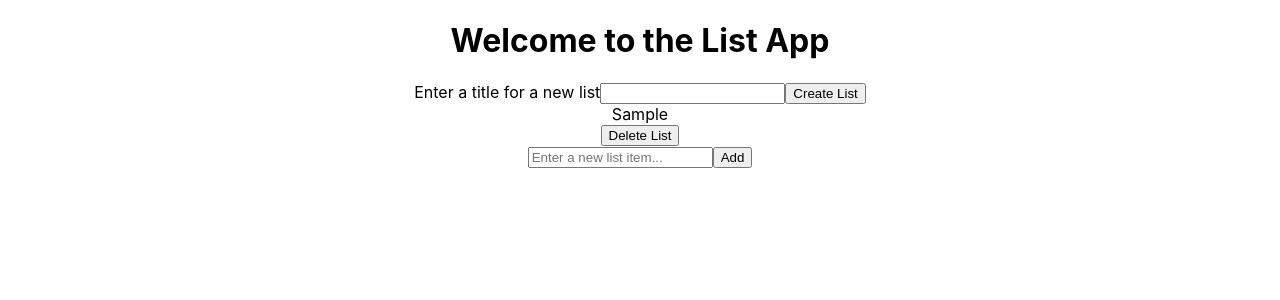
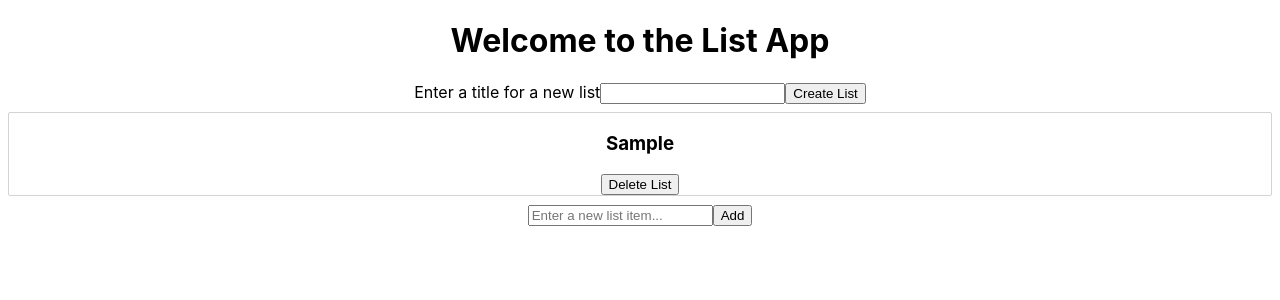
Before and after one commit to JohnZBurnett/ListApp, a React (Create React App) app: page / in a window 1280 px wide. Both pictures are taken after typing "Sample" into the empty fields and a click on the button "Create List". Shown: the top 300 px of the page. Built offline with nearby package versions, Linux system fonts and the light colour scheme.

Commit message:
move code generating ListItem components into List.js so they appear inside the Droppable area

```diff
--- a/package.json
+++ b/package.json
@@ -6,7 +6,8 @@
     "react": "^16.6.0",
     "react-beautiful-dnd": "^9.0.2",
     "react-dom": "^16.6.0",
-    "react-scripts": "2.0.5"
+    "react-scripts": "2.0.5",
+    "styled-components": "^4.0.2"
   },
   "scripts": {
     "start": "react-scripts start",
--- a/src/List.js
+++ b/src/List.js
@@ -1,10 +1,45 @@
 import React from 'react';
+import { Droppable } from 'react-beautiful-dnd';
+import styled from 'styled-components';
+import ListItem from './ListItem';
 
-export default ({title, deleteList, listId}) => {
+const Container = styled.div`
+  margin: 8px;
+  border: 1px solid lightgrey;
+  border-radius: 2px;
+`;
+
+const List = styled.div`
+  paddin: 8px;
+`;
+
+const Item = styled.div``;
+
+
+
+export default ({title, deleteList, listId, listItems, deleteListItem}) => {
     return(
-        <div>
-            <div>{title}</div>
+        <Container>
+            <h3>{title}</h3>
+            <Droppable droppableId={listId}>
+            { (provided) => (
+                <List ref={provided.innerRef} {...provided.droppableProps}>
+                  {listItems.map( listItem => {
+                    return(
+                        <ListItem
+                          body={listItem.value}
+                          id={listItem.id}
+                          deleteListItem={deleteListItem}
+                        />
+                    )
+                })}
+                 {provided.placeholder}
+                </List>
+            )
+
+            }
+            </Droppable>
             <button onClick={(event) => {deleteList(event, listId)}}>Delete List</button>
-        </div>
+        </Container>
     )
 }
--- a/src/ListContainer.js
+++ b/src/ListContainer.js
@@ -29,18 +29,7 @@ class ListContainer extends Component {
         const { title, listId, deleteList, deleteListItem, createNewListItem, listItems} = this.props;
         return(
             <div>
-                <List title={title} listId={listId} deleteList={deleteList}/>
-            {
-                listItems.map( listItem => {
-                    return(
-                        <ListItem
-                          body={listItem.value}
-                          id={listItem.id}
-                          deleteListItem={deleteListItem}
-                        />
-                    )
-                })
-            }
+              <List title={title} listId={listId} deleteList={deleteList} listItems={listItems} deleteListItem={deleteListItem}/>
 
               <NewListItemForm
                 value={this.state.listItemFormValue}
```
Also changed, not shown: 1 other file (tests, documents, lock files or other folders). Lines whose indentation alone changed are shown as unchanged.
